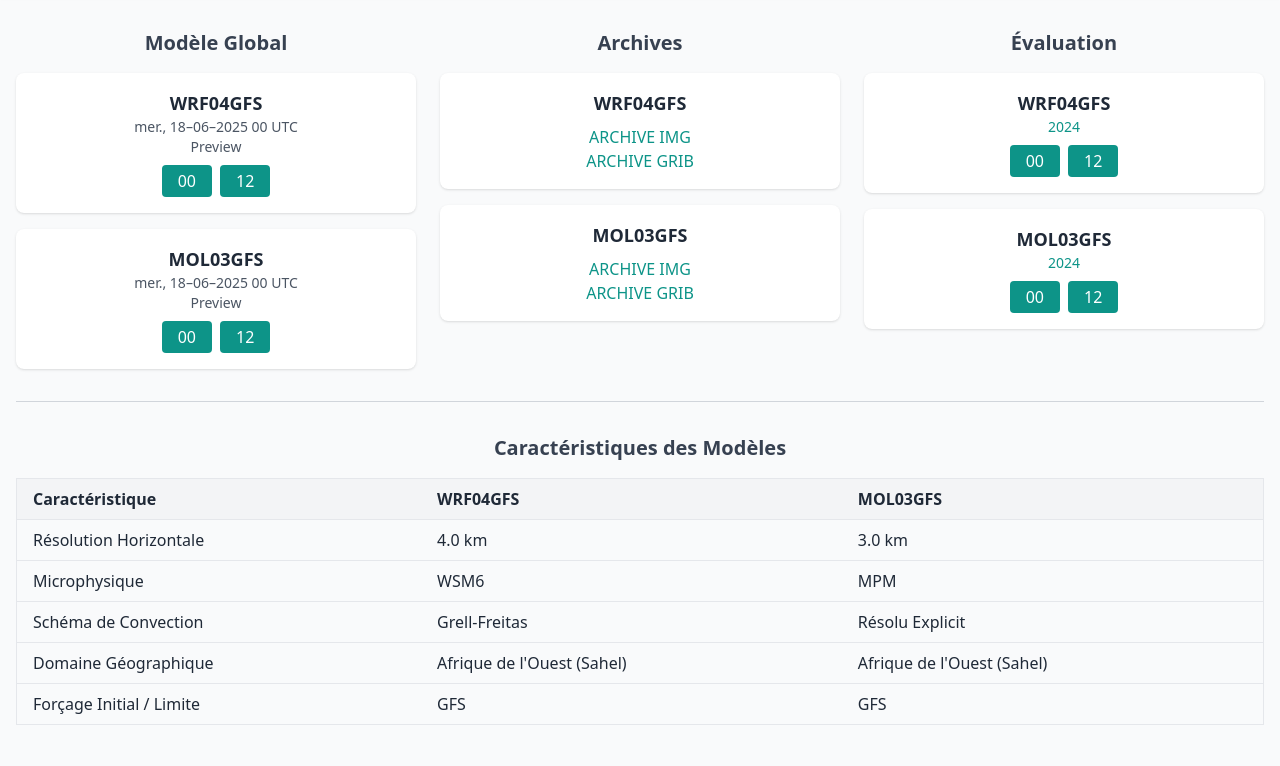
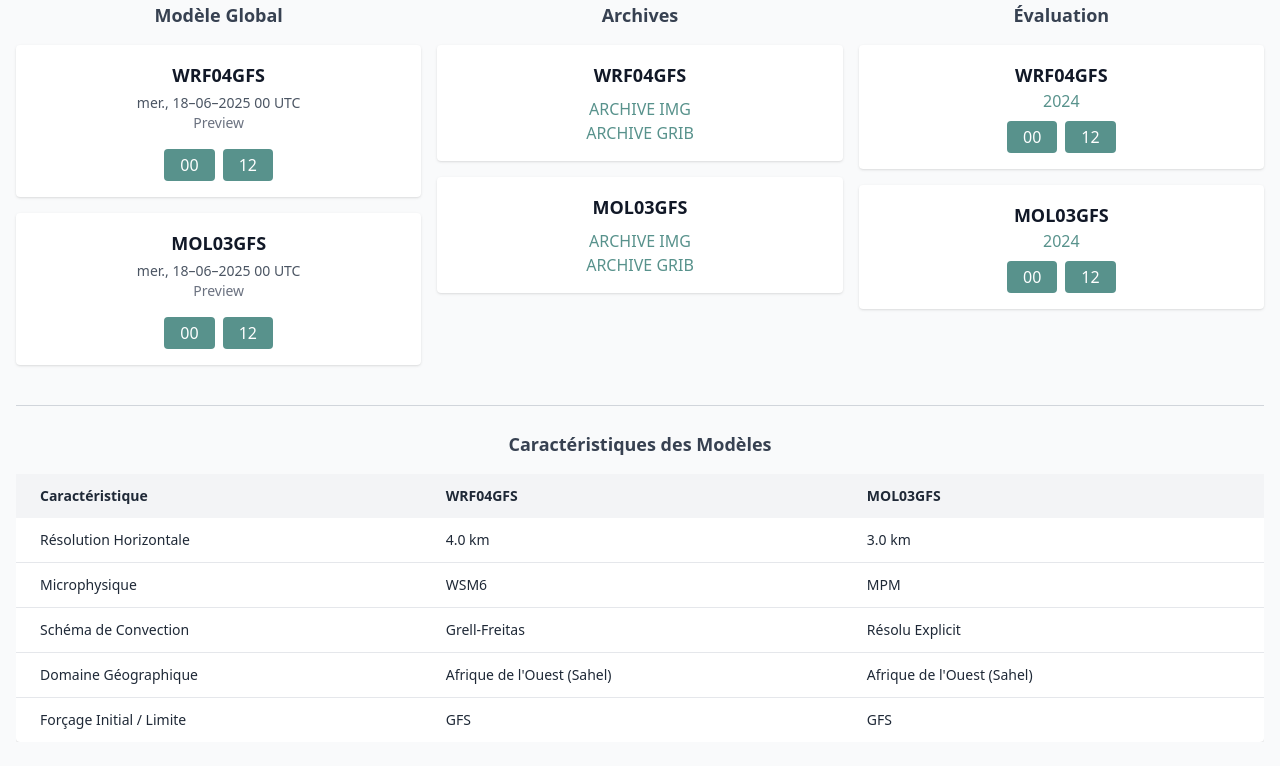
Before and after one commit to erapisardi/slapis, a plain HTML site: page home.html in a window 1280 px wide. Shown: the part 87-853 px from the top of the page. Before the commit the page ends 812 px from the top, so only its background shows below. Drawn offline with nearby package versions, Linux system fonts and the light colour scheme.

Commit message:
Update home.html

```diff
--- a/home.html
+++ b/home.html
@@ -7,36 +7,40 @@
     <script src="https://cdn.tailwindcss.com"></script>
   </head>
   <body class="bg-gray-50 font-sans text-gray-800">
-    <header class="bg-white shadow p-6 mb-8">
-      <div class="max-w-7xl mx-auto">
-        <h1 class="text-3xl font-bold text-teal-700">SLAPIS - SAHEL</h1>
-      </div>
+    <!-- Header -->
+    <header class="bg-white shadow-sm py-4 px-6">
+      <h1 class="text-2xl font-bold text-[#58928C]">SLAPIS - SAHEL</h1>
     </header>
 
-    <main class="max-w-7xl mx-auto px-4">
-      <!-- Section des 3 colonnes -->
-      <div class="grid grid-cols-1 md:grid-cols-3 gap-6 text-center">
+    <!-- Main content -->
+    <main class="max-w-7xl mx-auto py-6 px-4">
+      <div class="grid grid-cols-3 gap-4 mb-10">
         <!-- Modèle Global -->
         <div>
-          <h2 class="text-xl font-semibold text-gray-700 mb-4">Modèle Global</h2>
+          <h2 class="text-center text-lg font-semibold text-gray-700 mb-4">Modèle Global</h2>
           <div class="space-y-4">
-            <div class="bg-white p-4 rounded-lg shadow h-full flex flex-col items-center justify-between">
-              <h3 class="font-bold text-lg">WRF04GFS</h3>
+            <!-- WRF04GFS -->
+            <div class="bg-white p-4 rounded shadow flex flex-col justify-between h-full">
+              <div class="text-center">
+                <h3 class="font-bold text-lg text-gray-900 mb-1">WRF04GFS</h3>
                 <p class="text-sm text-gray-600">mer., 18–06–2025 00 UTC</p>
-              <p class="text-sm text-gray-600">Preview</p>
-              <div class="flex gap-2 mt-2">
-                <a href="#" class="bg-teal-600 text-white px-4 py-1 rounded hover:bg-teal-700">00</a>
-                <a href="#" class="bg-teal-600 text-white px-4 py-1 rounded hover:bg-teal-700">12</a>
+                <p class="text-sm text-gray-500">Preview</p>
+              </div>
+              <div class="mt-4 flex justify-center gap-2">
+                <a href="http://149.139.16.6/slapis/html/wrf04gfs.00z.html" class="bg-[#58928C] text-white px-4 py-1 rounded">00</a>
+                <a href="http://149.139.16.6/slapis/html/wrf04gfs.12z.html" class="bg-[#58928C] text-white px-4 py-1 rounded">12</a>
               </div>
             </div>
-
-            <div class="bg-white p-4 rounded-lg shadow h-full flex flex-col items-center justify-between">
-              <h3 class="font-bold text-lg">MOL03GFS</h3>
+            <!-- MOL03GFS -->
+            <div class="bg-white p-4 rounded shadow flex flex-col justify-between h-full">
+              <div class="text-center">
+                <h3 class="font-bold text-lg text-gray-900 mb-1">MOL03GFS</h3>
                 <p class="text-sm text-gray-600">mer., 18–06–2025 00 UTC</p>
-              <p class="text-sm text-gray-600">Preview</p>
-              <div class="flex gap-2 mt-2">
-                <a href="#" class="bg-teal-600 text-white px-4 py-1 rounded hover:bg-teal-700">00</a>
-                <a href="#" class="bg-teal-600 text-white px-4 py-1 rounded hover:bg-teal-700">12</a>
+                <p class="text-sm text-gray-500">Preview</p>
+              </div>
+              <div class="mt-4 flex justify-center gap-2">
+                <a href="http://149.139.16.6/slapis/html/mol03gfs.00z.html" class="bg-[#58928C] text-white px-4 py-1 rounded">00</a>
+                <a href="http://149.139.16.6/slapis/html/mol03gfs.12z.html" class="bg-[#58928C] text-white px-4 py-1 rounded">12</a>
               </div>
             </div>
           </div>
@@ -44,88 +48,94 @@
 
         <!-- Archives -->
         <div>
-          <h2 class="text-xl font-semibold text-gray-700 mb-4">Archives</h2>
+          <h2 class="text-center text-lg font-semibold text-gray-700 mb-4">Archives</h2>
           <div class="space-y-4">
-            <div class="bg-white p-4 rounded-lg shadow h-full flex flex-col items-center justify-center">
-              <h3 class="font-bold text-lg">WRF04GFS</h3>
-              <a href="#" class="text-teal-600 hover:underline mt-2">ARCHIVE IMG</a>
-              <a href="#" class="text-teal-600 hover:underline">ARCHIVE GRIB</a>
+            <!-- WRF04GFS Archives -->
+            <div class="bg-white p-4 rounded shadow text-center">
+              <h3 class="font-bold text-lg text-gray-900 mb-2">WRF04GFS</h3>
+              <a href="http://149.139.16.6/slapis/plots/wrf04gfs/archive" class="text-[#58928C] block">ARCHIVE IMG</a>
+              <a href="http://149.139.16.6/slapis/grb/wrf04gfs" class="text-[#58928C] block">ARCHIVE GRIB</a>
             </div>
-            <div class="bg-white p-4 rounded-lg shadow h-full flex flex-col items-center justify-center">
-              <h3 class="font-bold text-lg">MOL03GFS</h3>
-              <a href="#" class="text-teal-600 hover:underline mt-2">ARCHIVE IMG</a>
-              <a href="#" class="text-teal-600 hover:underline">ARCHIVE GRIB</a>
+            <!-- MOL03GFS Archives -->
+            <div class="bg-white p-4 rounded shadow text-center">
+              <h3 class="font-bold text-lg text-gray-900 mb-2">MOL03GFS</h3>
+              <a href="http://149.139.16.6/slapis/plots/mol03gfs/archive" class="text-[#58928C] block">ARCHIVE IMG</a>
+              <a href="http://149.139.16.6/slapis/grb/mol03gfs" class="text-[#58928C] block">ARCHIVE GRIB</a>
             </div>
           </div>
         </div>
 
         <!-- Evaluation -->
         <div>
-          <h2 class="text-xl font-semibold text-gray-700 mb-4">Évaluation</h2>
+          <h2 class="text-center text-lg font-semibold text-gray-700 mb-4">Évaluation</h2>
           <div class="space-y-4">
-            <div class="bg-white p-4 rounded-lg shadow h-full flex flex-col items-center justify-between">
-              <h3 class="font-bold text-lg">WRF04GFS</h3>
-              <p class="text-sm text-teal-600">2024</p>
-              <div class="flex gap-2 mt-2">
-                <a href="#" class="bg-teal-600 text-white px-4 py-1 rounded hover:bg-teal-700">00</a>
-                <a href="#" class="bg-teal-600 text-white px-4 py-1 rounded hover:bg-teal-700">12</a>
+            <!-- WRF04GFS Evaluation -->
+            <div class="bg-white p-4 rounded shadow text-center">
+              <h3 class="font-bold text-lg text-gray-900">WRF04GFS</h3>
+              <p class="text-[#58928C] mb-2">2024</p>
+              <div class="flex justify-center gap-2">
+                <a href="http://149.139.16.6/slapis/plots/wrf04gfs/evaluation" class="bg-[#58928C] text-white px-4 py-1 rounded">00</a>
+                <a href="http://149.139.16.6/slapis/plots/wrf04gfs/evaluation" class="bg-[#58928C] text-white px-4 py-1 rounded">12</a>
               </div>
             </div>
-            <div class="bg-white p-4 rounded-lg shadow h-full flex flex-col items-center justify-between">
-              <h3 class="font-bold text-lg">MOL03GFS</h3>
-              <p class="text-sm text-teal-600">2024</p>
-              <div class="flex gap-2 mt-2">
-                <a href="#" class="bg-teal-600 text-white px-4 py-1 rounded hover:bg-teal-700">00</a>
-                <a href="#" class="bg-teal-600 text-white px-4 py-1 rounded hover:bg-teal-700">12</a>
+            <!-- MOL03GFS Evaluation -->
+            <div class="bg-white p-4 rounded shadow text-center">
+              <h3 class="font-bold text-lg text-gray-900">MOL03GFS</h3>
+              <p class="text-[#58928C] mb-2">2024</p>
+              <div class="flex justify-center gap-2">
+                <a href="http://149.139.16.6/slapis/plots/mol03gfs/evaluation" class="bg-[#58928C] text-white px-4 py-1 rounded">00</a>
+                <a href="http://149.139.16.6/slapis/plots/mol03gfs/evaluation" class="bg-[#58928C] text-white px-4 py-1 rounded">12</a>
               </div>
             </div>
           </div>
         </div>
       </div>
 
-      <!-- Table des caractéristiques -->
-      <hr class="my-8 border-gray-300" />
-      <h2 class="text-center text-xl font-semibold text-gray-700 mb-4">
-        Caractéristiques des Modèles
-      </h2>
+      <!-- Divider -->
+      <hr class="my-6 border-gray-300" />
+
+      <!-- Model Characteristics Table -->
+      <section>
+        <h2 class="text-center text-lg font-semibold text-gray-700 mb-4">Caractéristiques des Modèles</h2>
         <div class="overflow-x-auto">
-        <table class="w-full text-left table-auto border border-gray-200">
-          <thead class="bg-gray-100">
+          <table class="min-w-full text-sm text-left bg-white shadow rounded">
+            <thead class="bg-gray-100 text-gray-800 font-semibold">
               <tr>
-              <th class="px-4 py-2 font-semibold">Caractéristique</th>
-              <th class="px-4 py-2 font-semibold">WRF04GFS</th>
-              <th class="px-4 py-2 font-semibold">MOL03GFS</th>
+                <th class="px-6 py-3">Caractéristique</th>
+                <th class="px-6 py-3">WRF04GFS</th>
+                <th class="px-6 py-3">MOL03GFS</th>
               </tr>
             </thead>
-          <tbody>
-            <tr class="border-t">
-              <td class="px-4 py-2">Résolution Horizontale</td>
-              <td class="px-4 py-2">4.0 km</td>
-              <td class="px-4 py-2">3.0 km</td>
+            <tbody class="divide-y divide-gray-200">
+              <tr>
+                <td class="px-6 py-3">Résolution Horizontale</td>
+                <td class="px-6 py-3">4.0 km</td>
+                <td class="px-6 py-3">3.0 km</td>
               </tr>
-            <tr class="border-t">
-              <td class="px-4 py-2">Microphysique</td>
-              <td class="px-4 py-2">WSM6</td>
-              <td class="px-4 py-2">MPM</td>
+              <tr>
+                <td class="px-6 py-3">Microphysique</td>
+                <td class="px-6 py-3">WSM6</td>
+                <td class="px-6 py-3">MPM</td>
               </tr>
-            <tr class="border-t">
-              <td class="px-4 py-2">Schéma de Convection</td>
-              <td class="px-4 py-2">Grell-Freitas</td>
-              <td class="px-4 py-2">Résolu Explicit</td>
+              <tr>
+                <td class="px-6 py-3">Schéma de Convection</td>
+                <td class="px-6 py-3">Grell-Freitas</td>
+                <td class="px-6 py-3">Résolu Explicit</td>
               </tr>
-            <tr class="border-t">
-              <td class="px-4 py-2">Domaine Géographique</td>
-              <td class="px-4 py-2">Afrique de l'Ouest (Sahel)</td>
-              <td class="px-4 py-2">Afrique de l'Ouest (Sahel)</td>
+              <tr>
+                <td class="px-6 py-3">Domaine Géographique</td>
+                <td class="px-6 py-3">Afrique de l'Ouest (Sahel)</td>
+                <td class="px-6 py-3">Afrique de l'Ouest (Sahel)</td>
               </tr>
-            <tr class="border-t">
-              <td class="px-4 py-2">Forçage Initial / Limite</td>
-              <td class="px-4 py-2">GFS</td>
-              <td class="px-4 py-2">GFS</td>
+              <tr>
+                <td class="px-6 py-3">Forçage Initial / Limite</td>
+                <td class="px-6 py-3">GFS</td>
+                <td class="px-6 py-3">GFS</td>
               </tr>
             </tbody>
           </table>
         </div>
+      </section>
     </main>
   </body>
 </html>
```
Lines whose indentation alone changed are shown as unchanged.
